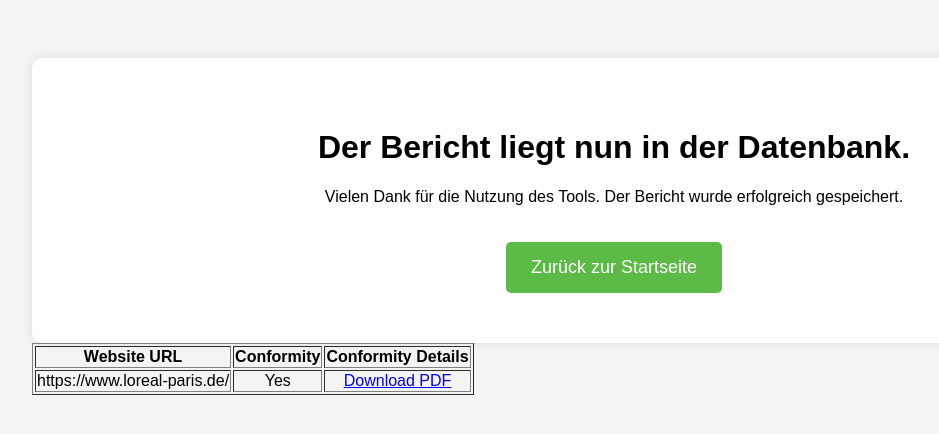
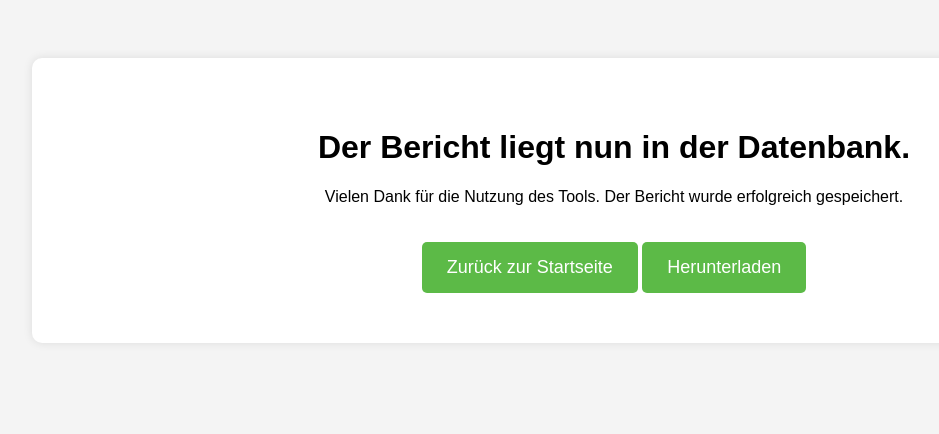
Before and after one commit to ecemeverett/Projektarbeit, a Flask app: page /results in a window 1280 px wide. Shown: the top 434 px of the page, without its empty margins (26-965 px from the left). Run offline with Flask 3, Linux system fonts and the light colour scheme; data comes from the database, SQL or seed files in the repository.

Commit message:
Update results.html

```diff
--- a/Project_aktuell/templates/results.html
+++ b/Project_aktuell/templates/results.html
@@ -35,24 +35,7 @@
         <p>Vielen Dank für die Nutzung des Tools. Der Bericht wurde erfolgreich gespeichert.</p>
 
     <a href="{{ url_for('index') }}"><button>Zurück zur Startseite</button></a>
+    <a href="{{ url_for('download', id=result.id) }}"><button>Herunterladen</button>
     </div>
-    <table border="1">
-        <tr>
-            <th>Website URL</th>
-            <th>Conformity</th>
-            <th>Conformity Details</th>
-        </tr>
-        <tr>
-            <td>{{ result.url }}</td>
-            <td>{{ result.conformity }}</td>
-            <td>
-                {% if result.id %}
-                <a href="{{ url_for('download', id=result.id) }}">Download PDF</a>
-                {% else %}
-                No PDF available
-                {% endif %}
-            </td>
-        </tr>
-    </table>
 </body>
 </html>
```
